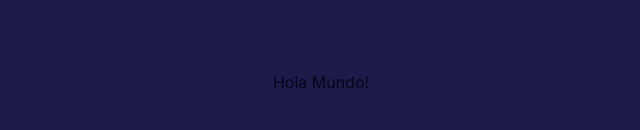
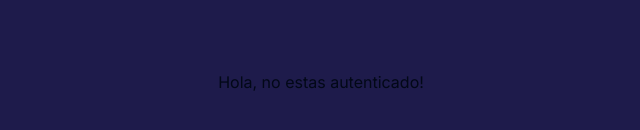
Before and after one commit to Sebaplz/anime-review, a Next.js app: page / in a window 1280 px wide. Shown: the part 318-448 px from the top of the page, without its empty margins (319-959 px from the left). Built offline with nearby package versions, Linux system fonts and the light colour scheme; no server answers.

Commit message:
Login funcionando, sin validaciones

```diff
--- a/auth.ts
+++ b/auth.ts
@@ -1,66 +1,48 @@
-import NextAuth from "next-auth";
-import { ZodError } from "zod";
+import NextAuth, { CredentialsSignin, User } from "next-auth";
 import Credentials from "next-auth/providers/credentials";
-import { loginSchema } from "@/lib/zod";
-import axios from "axios";
+import instance from "@/lib/instance";
+import { JWT } from "next-auth/jwt";
 
-export const { handlers, auth } = NextAuth({
+export const { handlers, signIn, signOut, auth } = NextAuth({
   providers: [
     Credentials({
       credentials: {
-        email: {},
-        password: {},
+        email: { label: "Email", type: "email" },
+        password: { label: "Password", type: "password" },
       },
-      authorize: async (credentials) => {
+      async authorize(credentials) {
         try {
-          const { email, password } = await loginSchema.parseAsync(credentials);
+          const response = await instance.post("/api/user/login", credentials);
+          if (response.status === 200) {
+            return response.data;
+          }
+          throw new Error("Credenciales inválidas");
+        } catch (error) {
+          console.error("Error de autenticación:", error);
 
-          // Hacer una solicitud al backend de Spring Boot
-          const response = await axios.post("http://tu-backend-url/api/login", {
-            email,
-            password,
-          });
+          if (error.response && error.response.status === 401) {
+            throw new CredentialsSignin("Credenciales inválidas");
+          }
 
-          if (response.status === 200) {
-            // Asumiendo que tu backend devuelve los datos del usuario
-            const user = response.data;
-            return {
-              id: user.id,
-              email: user.email,
-              name: user.name,
-              // Otros campos que tu backend pueda devolver
-            };
-          } else {
-            return null;
-          }
-        } catch (error) {
-          if (error instanceof ZodError) {
-            console.error("Validation error:", error.errors);
-            return null;
-          }
-          console.error("Login error:", error);
-          return null;
+          throw new Error(
+            "Ocurrió un error al iniciar sesión. Por favor, inténtalo de nuevo.",
+          );
         }
       },
     }),
   ],
   callbacks: {
-    async jwt({ token, user }) {
+    jwt({ token, user }: { token: JWT; user?: User }): JWT {
       if (user) {
         token.id = user.id;
-        // Puedes agregar más campos al token si es necesario
       }
       return token;
     },
-    async session({ session, token }) {
-      if (token) {
-        session.user.id = (token.id as string).toString();
-        // Puedes agregar más campos a la sesión si es necesario
+    session({ session, token }: { session: any; token: JWT }) {
+      if (session.user) {
+        session.user.id = token.id;
       }
       return session;
     },
   },
-  pages: {
-    signIn: "/login", // Página personalizada de inicio de sesión
-  },
 });
--- a/src/app/(auth)/login/page.tsx
+++ b/src/app/(auth)/login/page.tsx
@@ -1,7 +1,13 @@
+import { auth } from "../../../../auth";
+import { redirect } from "next/navigation";
 import FormLogin from "@/components/form-login";
 
-const LoginPage = () => {
+export default async function LoginPage() {
+  const session = await auth();
+
+  if (session?.user) {
+    redirect("/");
+  }
+
   return <FormLogin />;
-};
-
-export default LoginPage;
+}
--- a/src/app/(auth)/register/page.tsx
+++ b/src/app/(auth)/register/page.tsx
@@ -1,7 +1,13 @@
+import { auth } from "../../../../auth";
+import { redirect } from "next/navigation";
 import FormRegister from "@/components/form-register";
 
-const RegisterPage = () => {
+export default async function RegisterPage() {
+  const session = await auth();
+
+  if (session?.user) {
+    redirect("/");
+  }
+
   return <FormRegister />;
-};
-
-export default RegisterPage;
+}
--- a/src/app/page.tsx
+++ b/src/app/page.tsx
@@ -1,9 +1,29 @@
-export default function Home() {
+import { auth, signOut } from "../../auth";
+
+export default async function Home() {
+  const session = await auth();
+
   return (
-    <main>
-      <h1 className="flex min-h-screen items-center justify-center">
-        Hola Mundo!
+    <main className="flex min-h-screen items-center justify-center gap-4">
+      <h1>
+        {session?.user
+          ? `Hola ${session.user.email}!`
+          : "Hola, no estas autenticado!"}
       </h1>
+
+      {session?.user && (
+        <>
+          <p>Estás autenticado!</p>
+          <form
+            action={async () => {
+              "use server";
+              await signOut();
+            }}
+          >
+            <button type="submit">Sign Out</button>
+          </form>
+        </>
+      )}
     </main>
   );
 }
--- a/src/components/form-login.tsx
+++ b/src/components/form-login.tsx
@@ -1,5 +1,4 @@
 "use client";
-
 import { Button } from "@/components/ui/button";
 import {
   Form,
@@ -12,10 +11,15 @@ import {
 import { Input } from "@/components/ui/input";
 import { loginSchema } from "@/lib/zod";
 import { zodResolver } from "@hookform/resolvers/zod";
+import { signIn } from "next-auth/react";
+import { useRouter } from "next/navigation";
+import { useState } from "react";
 import { useForm } from "react-hook-form";
 import { z } from "zod";
 
 const FormLogin = () => {
+  const [error, setError] = useState<string | null>(null);
+  const router = useRouter();
   const form = useForm<z.infer<typeof loginSchema>>({
     resolver: zodResolver(loginSchema),
     defaultValues: {
@@ -24,8 +28,20 @@ const FormLogin = () => {
     },
   });
 
-  function onSubmit(values: z.infer<typeof loginSchema>) {
-    console.log(values);
+  async function onSubmit(values: z.infer<typeof loginSchema>) {
+    const result = await signIn("credentials", {
+      email: values.email,
+      password: values.password,
+      redirect: false,
+    });
+
+    if (result?.error) {
+      setError(
+        "Las credenciales son incorrectas, por favor, inténtalo de nuevo.",
+      );
+    } else {
+      router.push("/");
+    }
   }
 
   return (
@@ -67,6 +83,7 @@ const FormLogin = () => {
             </FormItem>
           )}
         />
+        {error && <p className="text-red-500">{error}</p>}
         <Button type="submit" className="bg-indigo-950">
           Iniciar sesión
         </Button>
--- /dev/null
+++ b/src/lib/instance.ts
@@ -0,0 +1,10 @@
+import axios from "axios";
+
+const instance = axios.create({
+  baseURL: process.env.BASE_URL,
+  headers: {
+    "Content-Type": "application/json",
+  },
+});
+
+export default instance;
```
